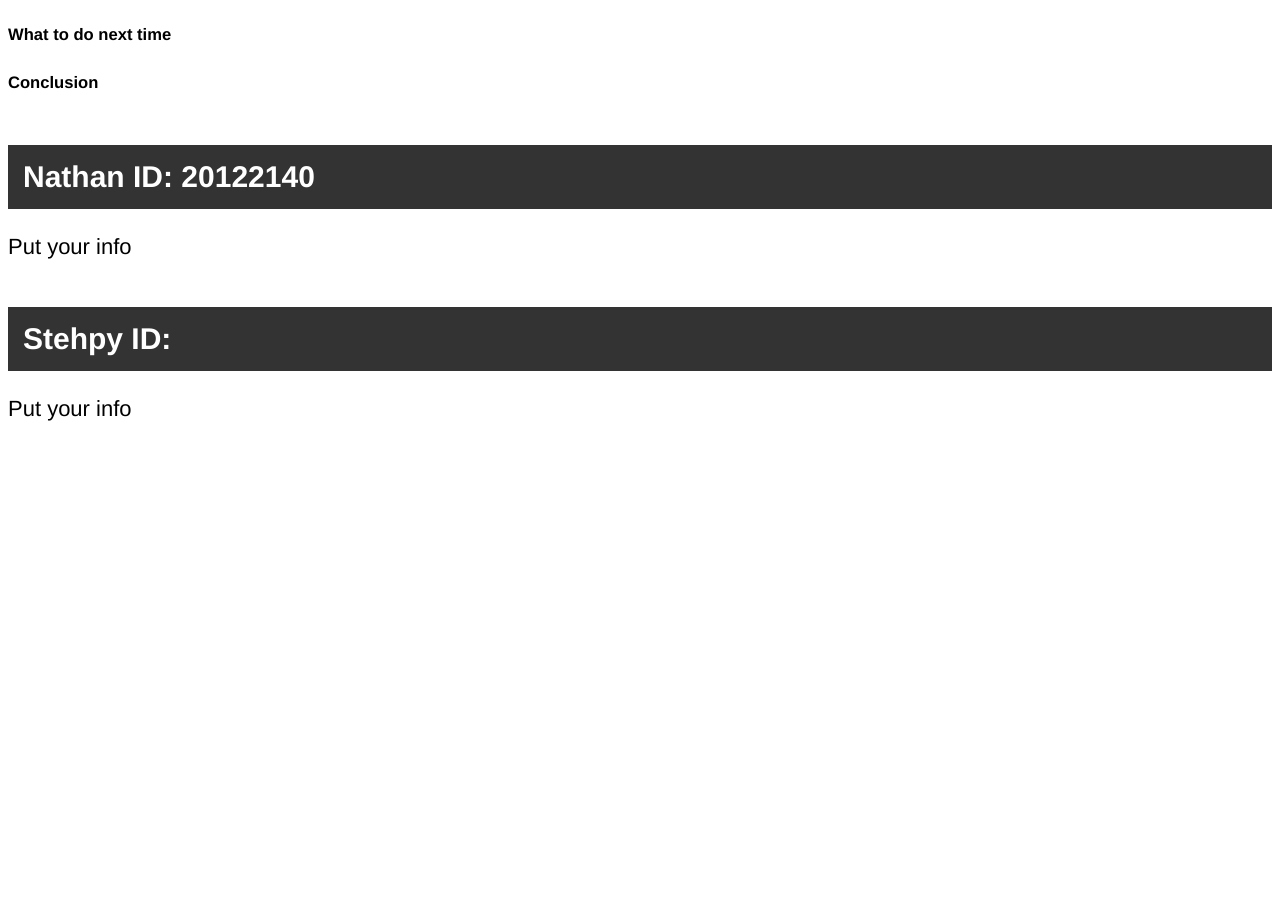
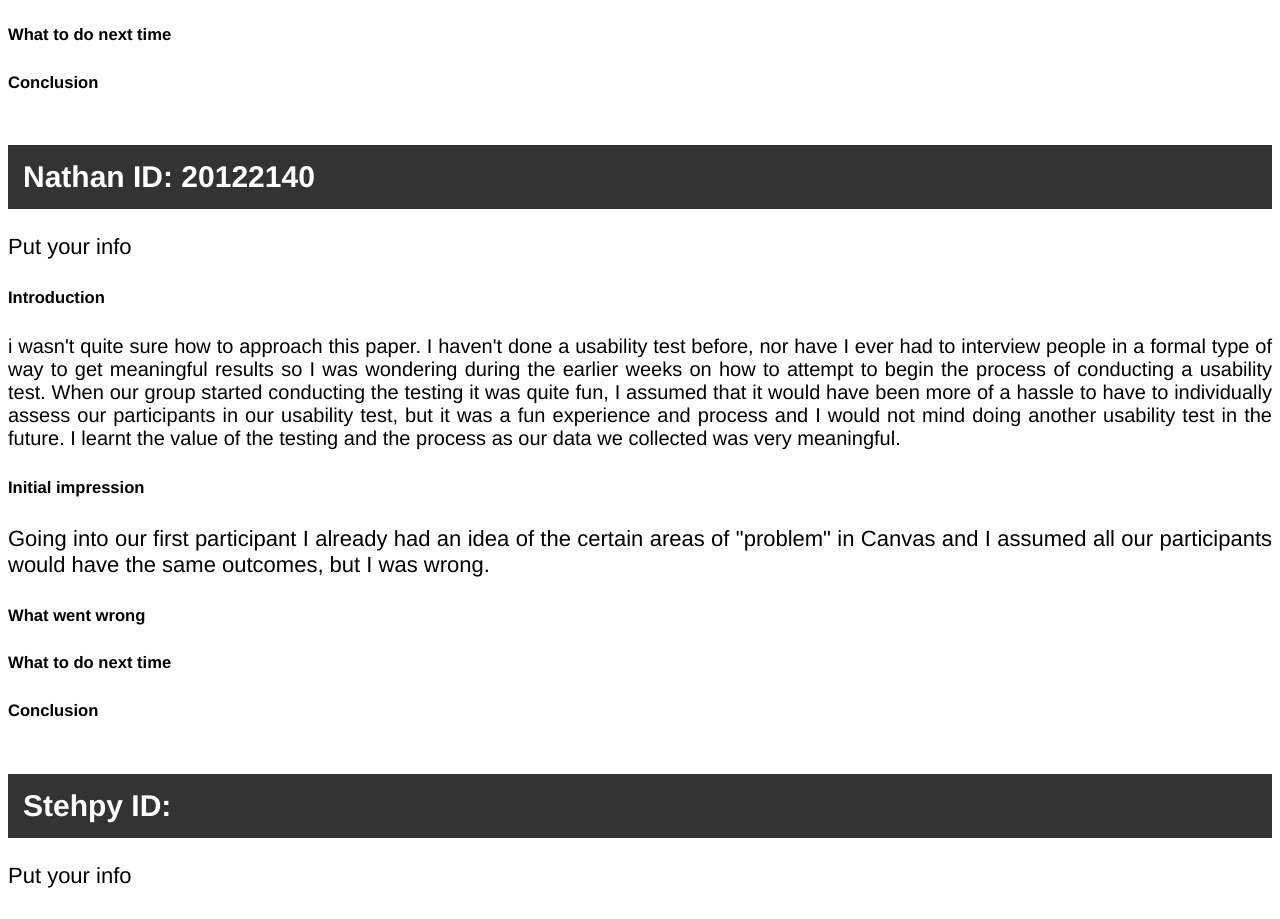
Before and after one commit to NathanDomFlanagan/HCI-Assignment2, a plain HTML site: page reflection.html in a window 1280 px wide. Shown: the part 803-1722 px from the top of the page. Before the commit the page ends 1255 px from the top, so only its background shows below. Drawn offline with Linux system fonts and the light colour scheme.

Commit message:
Working on reflection (Nathan)

```diff
--- a/reflection.html
+++ b/reflection.html
@@ -40,9 +40,17 @@
         </div>
         <div class="nathan">
           <h2 class="title">Nathan ID: 20122140</h2>
-          <p>Put your info</p>
-
-
+          <p>Put your info
+            <h5>Introduction</h5>
+            i wasn't quite sure how to approach this paper. I haven't done a usability test before, nor have I ever had to interview people in a formal type of way to get meaningful results so I was wondering during the earlier weeks on how to attempt to begin the process of conducting a usability test. When our group started conducting the testing it was quite fun, I assumed that it would have been more of a hassle to have to individually assess our participants in our usability test, but it was a fun experience and process and I would not mind doing another usability test in the future. I learnt the value of the testing and the process as our data we collected was very meaningful.
+          </p>
+          <h5>Initial impression</h5>
+            <p>
+            Going into our first participant I already had an idea of the certain areas of "problem" in Canvas and I assumed all our participants would have the same outcomes, but I was wrong.
+            </p>
+          <h5>What went wrong</h5>
+          <h5>What to do next time</h5>
+          <h5>Conclusion</h5>
         </div>
         <div class="Stehpy">
           <h2 class="title">Stehpy ID: </h2>
```
